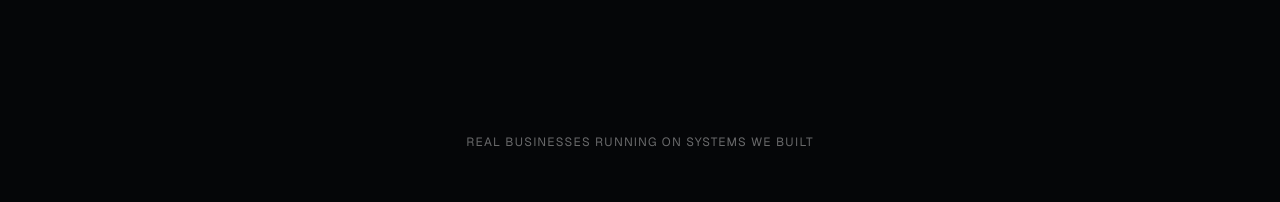
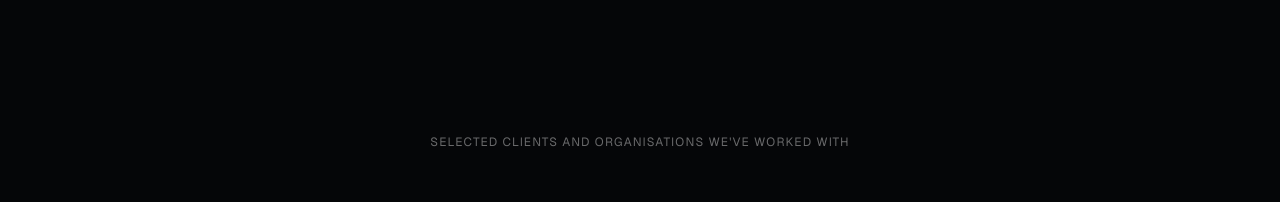
Before and after one commit to MartinezKnight/martinez-knight, a React (Vite) app: page / in a window 1280 px wide. Shown: the part 2180-2382 px from the top of the page. Built offline with nearby package versions, Linux system fonts and the light colour scheme; no server answers.

Commit message:
Clarify client and organisation logo section

```diff
--- a/src/components/LogoCloud.tsx
+++ b/src/components/LogoCloud.tsx
@@ -42,7 +42,7 @@ export default function LogoCloud() {
   return (
     <section className="py-16 md:py-20">
       <p className="text-center text-xs uppercase tracking-widest text-white/40 mb-10 px-5">
-        Real businesses running on systems we built
+        Selected clients and organisations we've worked with
       </p>
 
       <div
```
